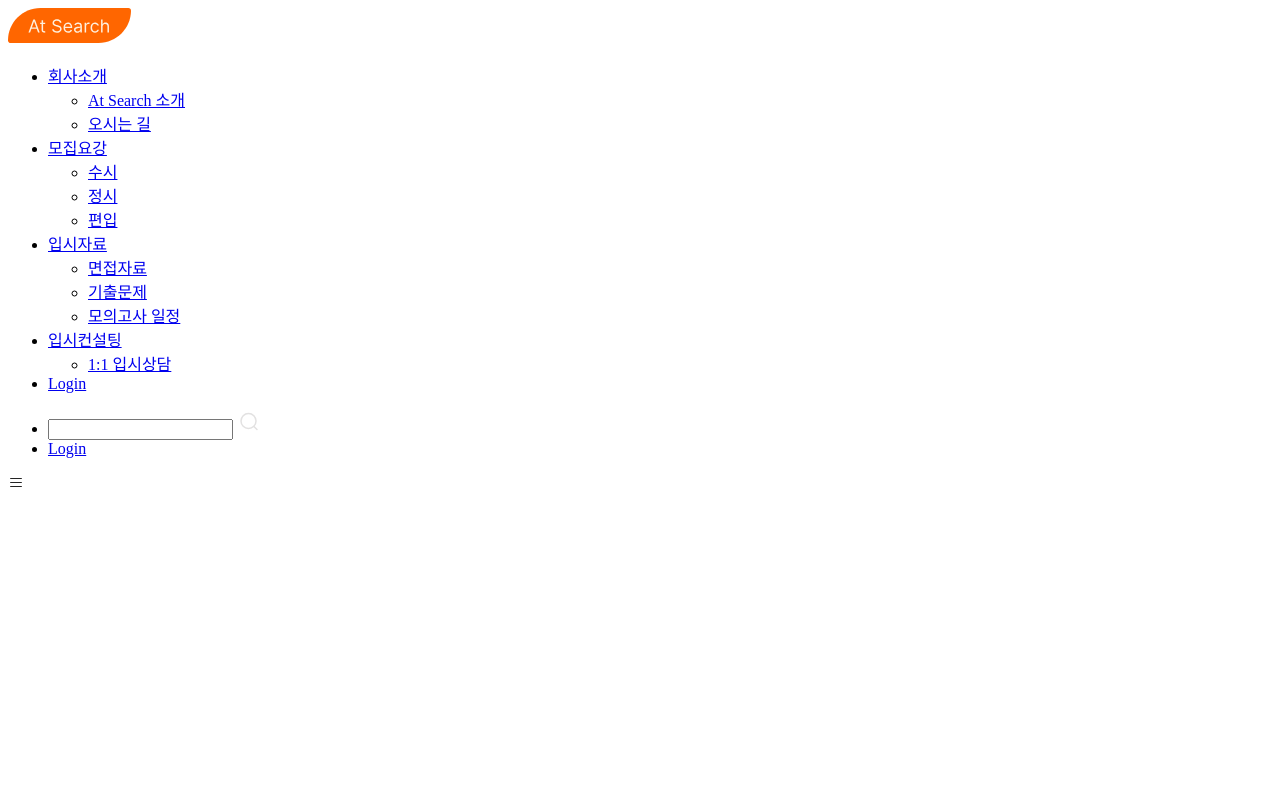
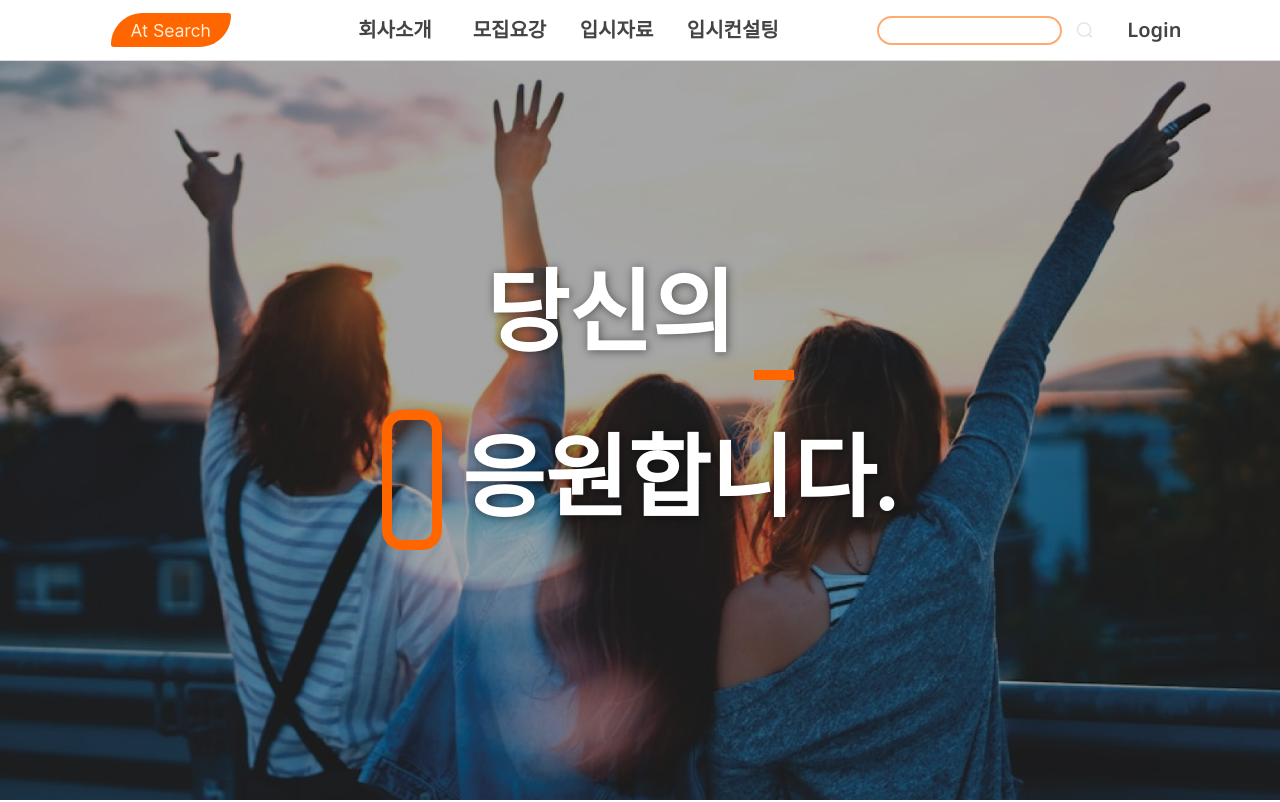
Before and after one commit to wishu92/At_search, a plain HTML site: page index.html in a window 1280 px wide. Shown: the top 802 px of the page. Drawn offline with Linux system fonts and the light colour scheme; the site is published under a folder, as on GitHub Pages, so addresses that start at the root find nothing; a web font is replaced by a local one.

Commit message:
Update index.html

```diff
--- a/index.html
+++ b/index.html
@@ -4,12 +4,11 @@
     <meta charset="UTF-8">
     <meta name="viewport" content="width=device-width, initial-scale=1.0">
     <title>At Search</title>
-
-    <link rel="stylesheet" href="/CSS/reset.css">
-    <link rel="stylesheet" href="/CSS/style.css">
-    <link rel="stylesheet" href="/CSS/scroll_fade_in.css">
-    <link rel="stylesheet" href="/CSS/cardflip.css">
-    <link rel="stylesheet" href="/CSS/slider.css">
+    <link rel="stylesheet" href="CSS/reset.css">
+    <link rel="stylesheet" href="CSS/style.css">
+    <link rel="stylesheet" href="CSS/scroll_fade_in.css">
+    <link rel="stylesheet" href="CSS/cardflip.css">
+    <link rel="stylesheet" href="CSS/slider.css">
 
     <link rel="preconnect" href="https://fonts.googleapis.com">
     <link rel="preconnect" href="https://fonts.gstatic.com" crossorigin>
```
